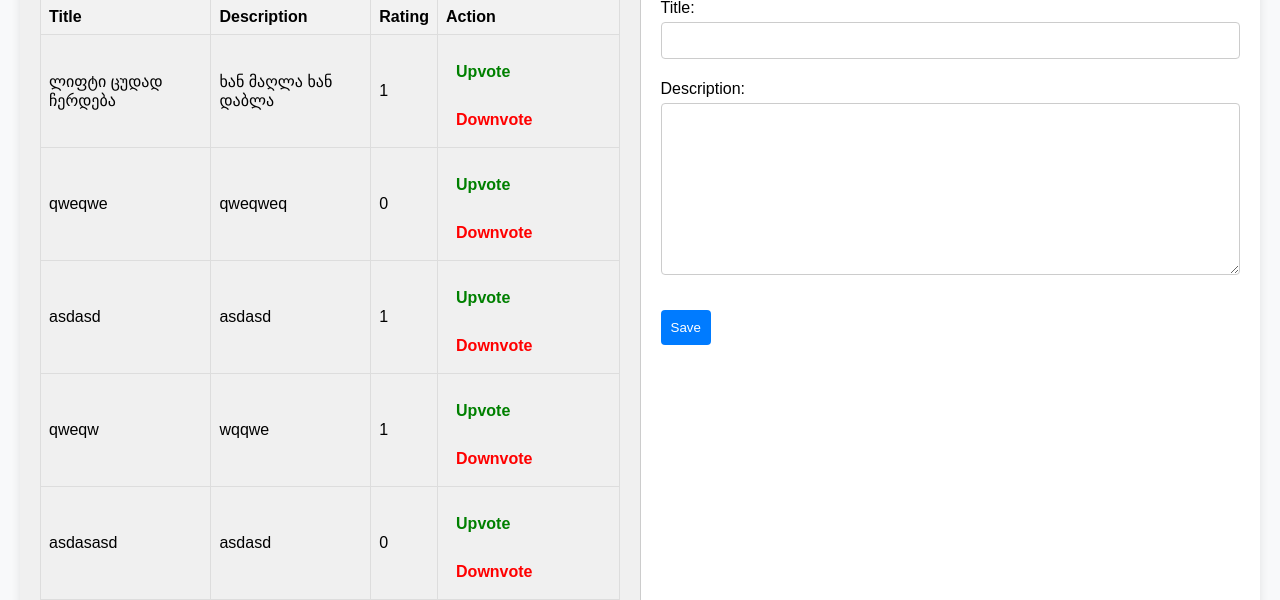
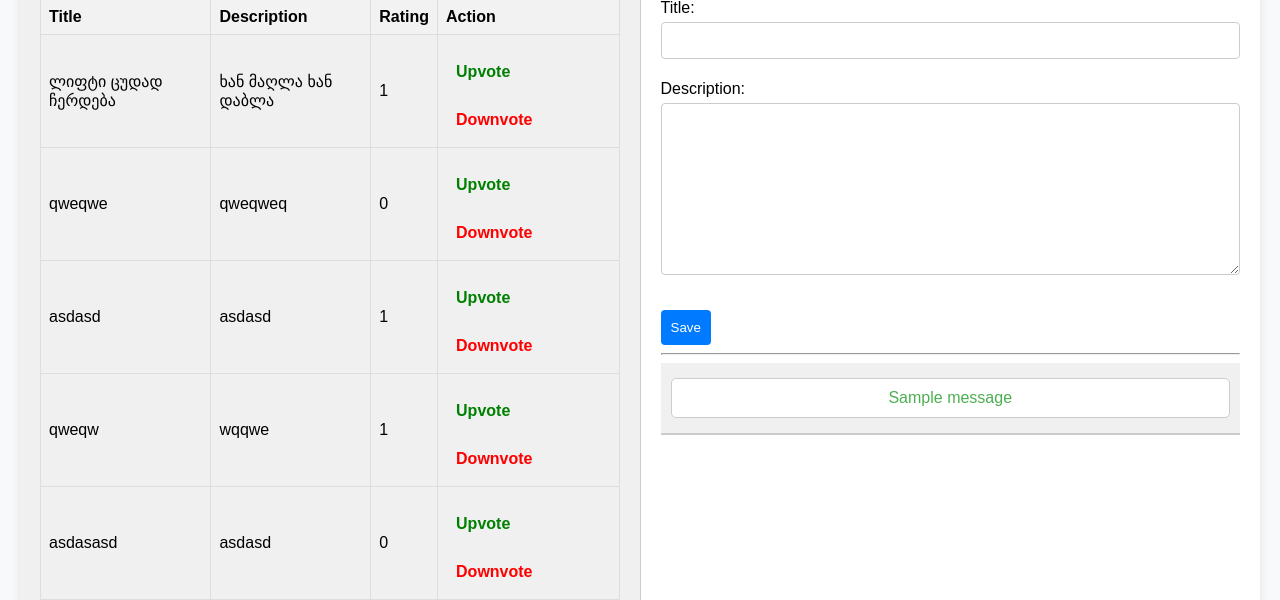
Before and after one commit to giorgiberia/issue_rater, a Django app: template templates/issues/issue_list_and_create.html in a window 1280 px wide. Shown: the part 272-872 px from the top of the page. Run offline with Django 5.2, Linux system fonts and the light colour scheme; the template is opened without the code that fills it: values that come from a table or form of the project are taken from there, others are empty; data comes from the database, SQL or seed files in the repository; both versions use the stored data as it was after the commit; one stand-in notice (Sample message) is shown.

Commit message:
displaying messages under form

```diff
--- a/issues/models.py
+++ b/issues/models.py
@@ -6,6 +6,7 @@ from django.db import models
 from django.db import models
 from django.contrib.auth.models import User
 
+
 class Issue(models.Model):
     title = models.CharField(max_length=200)
     description = models.TextField()
@@ -13,10 +14,11 @@ class Issue(models.Model):
     created_at = models.DateTimeField(auto_now_add=True)
     updated_at = models.DateTimeField(auto_now=True)
 
+
 class Vote(models.Model):
     issue = models.ForeignKey(Issue, on_delete=models.CASCADE)
     user = models.ForeignKey(User, on_delete=models.CASCADE)
-    vote_type = models.IntegerField(choices=[(1, 'Upvote'), (-1, 'Downvote')])
+    vote_type = models.IntegerField(choices=[(1, 'Upvote'), (-1, 'Downvote')], null=True)
     created_at = models.DateTimeField(auto_now_add=True)
 
     class Meta:
--- a/issues/static/css/styles.css
+++ b/issues/static/css/styles.css
@@ -124,3 +124,33 @@ form input, form textarea, form select {
     border-radius: 4px;
     background-color: #f0f0f0;
 }
+
+.sticky-messages {
+    background-color: #f0f0f0;
+    padding: 10px;
+    border-bottom: 2px solid #ccc;
+    text-align: center;
+    z-index: 1000; /* Ensure it's above other content */
+}
+
+.sticky-messages ul {
+    margin: 0;
+    padding: 0;
+    list-style-type: none;
+}
+
+.sticky-messages li {
+    margin: 5px 0;
+    padding: 10px;
+    background-color: #fff;
+    border: 1px solid #ccc;
+    border-radius: 5px;
+}
+
+.sticky-messages .success {
+    color: #4CAF50;
+}
+
+.sticky-messages .error {
+    color: #F44336;
+}
--- a/templates/issues/issue_list_and_create.html
+++ b/templates/issues/issue_list_and_create.html
@@ -29,7 +29,8 @@
                         <form method="post" action="{% url 'vote_issue' issue.id %}">
                             {% csrf_token %}
                             <button type="submit" name="vote_type" value="1" class="vote-button upvote">Upvote</button>
-                            <button type="submit" name="vote_type" value="-1" class="vote-button downvote">Downvote</button>
+                            <button type="submit" name="vote_type" value="-1" class="vote-button downvote">Downvote
+                            </button>
                         </form>
                     </td>
                 </tr>
@@ -62,6 +63,18 @@
             {{ form.as_p }}
             <button type="submit">Save</button>
         </form>
+        <hr>
+        <div class="sticky-messages" id="sticky-messages">
+            {% if messages %}
+                <ul>
+                    {% for message in messages %}
+                        <li{% if message.tags %} class="{{ message.tags }}"{% endif %}>
+                            {{ message }}
+                        </li>
+                    {% endfor %}
+                </ul>
+            {% endif %}
+        </div>
     </div>
 </div>
 </body>
```
Also changed, not shown: issues/views.py (+29 -9 lines), db.sqlite3.
